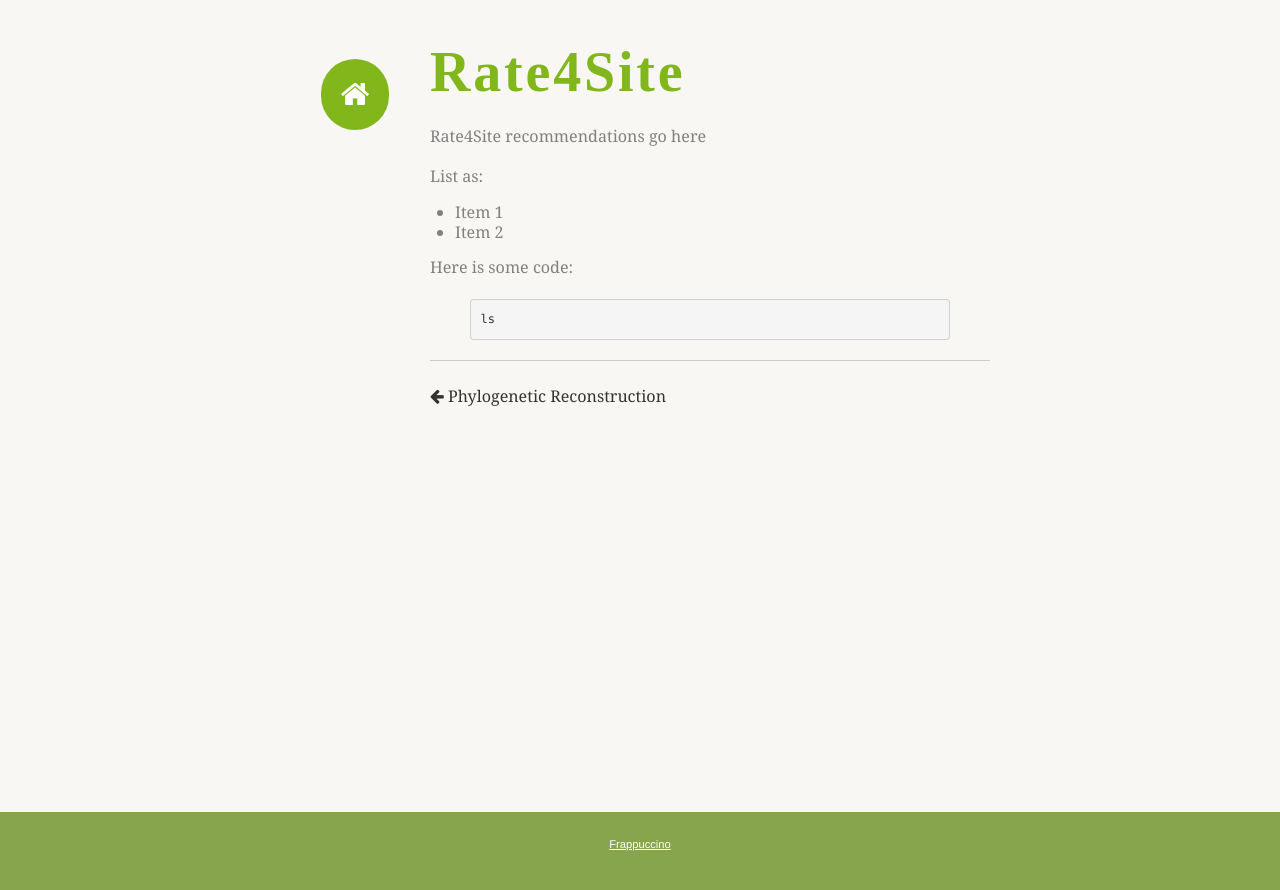
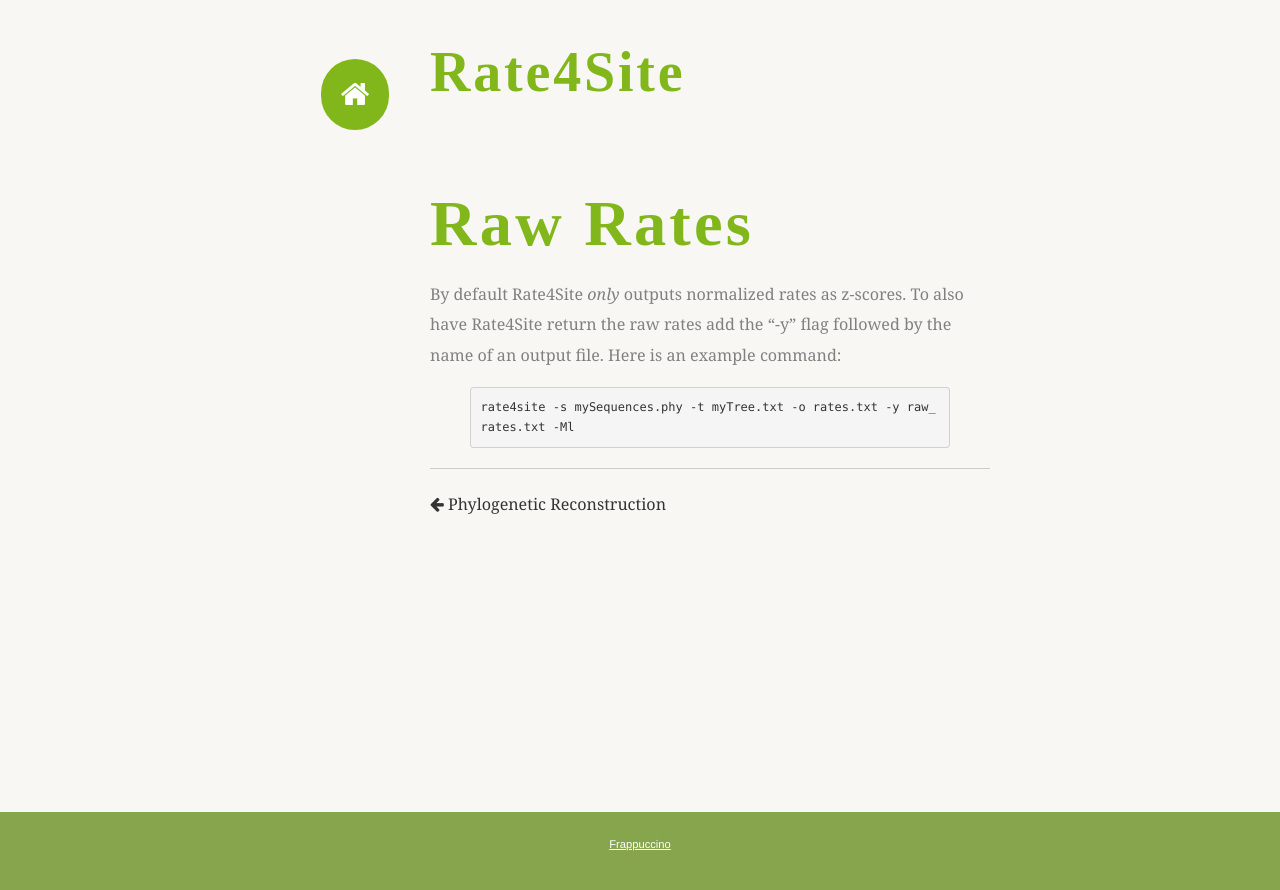
Before and after one commit to wilkelab/ProteinEvolutionToolbox, a Jekyll site: the page built from _posts/2015-06-05-rate4site.md, in a window 1280 px wide. Shown: the top 890 px of the page. Built offline with Jekyll 4.4.1, drawn with Linux system fonts in a browser that asks for light colours; some web fonts are replaced; Markdown is read by kramdown in place of the engine named in the settings.

Commit message:
Update 2015-06-05-rate4site.md

```diff
--- a/_posts/2015-06-05-rate4site.md
+++ b/_posts/2015-06-05-rate4site.md
@@ -4,15 +4,9 @@ title: Rate4Site
 permalink: /rate4site/
 ---
 
-Rate4Site recommendations go here
-
-List as:
-
-+ Item 1
-+ Item 2
-
-Here is some code:
+## Raw Rates
+By default Rate4Site _only_ outputs normalized rates as z-scores. To also have Rate4Site return the raw rates add the "-y" flag followed by the name of an output file. Here is an example command:
 
 {% highlight bash %}
-ls
+rate4site -s mySequences.phy -t myTree.txt -o rates.txt -y raw_rates.txt -Ml
 {% endhighlight %}
```
